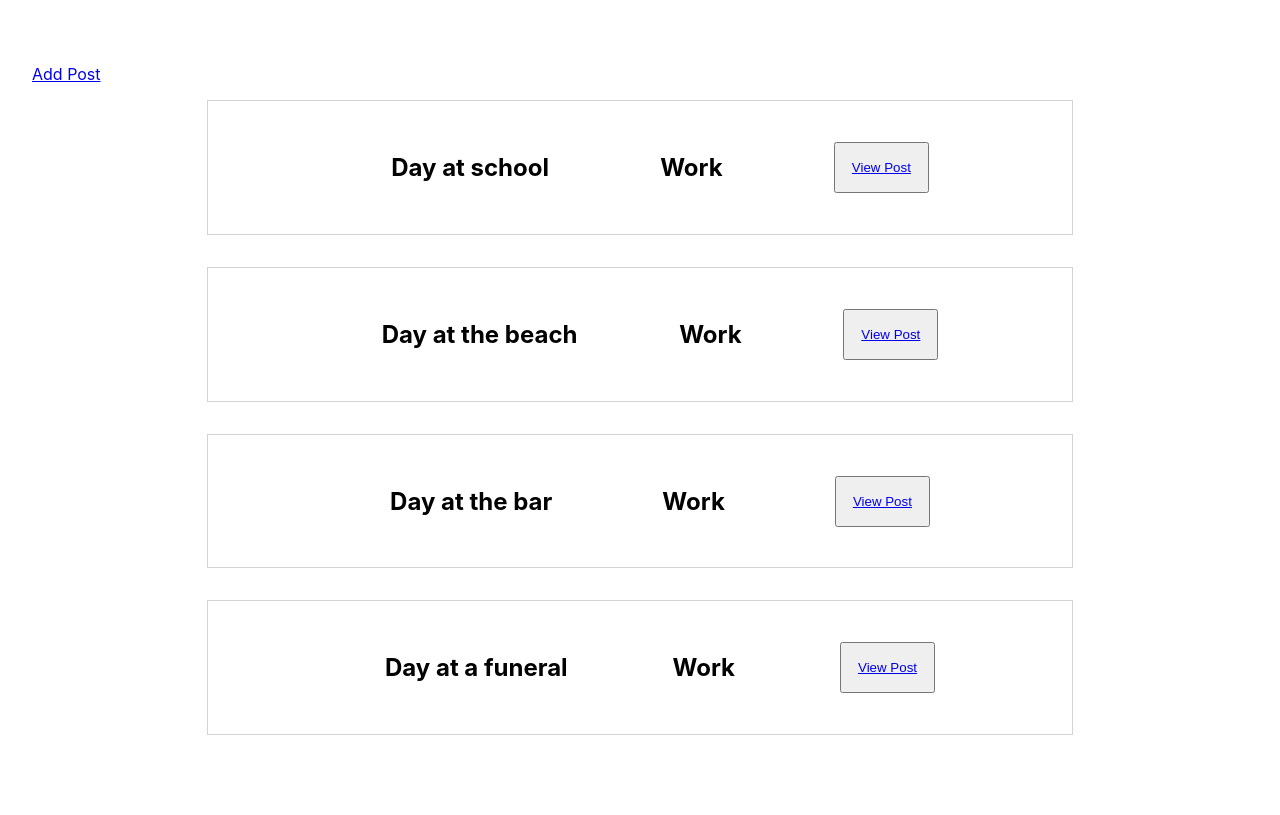
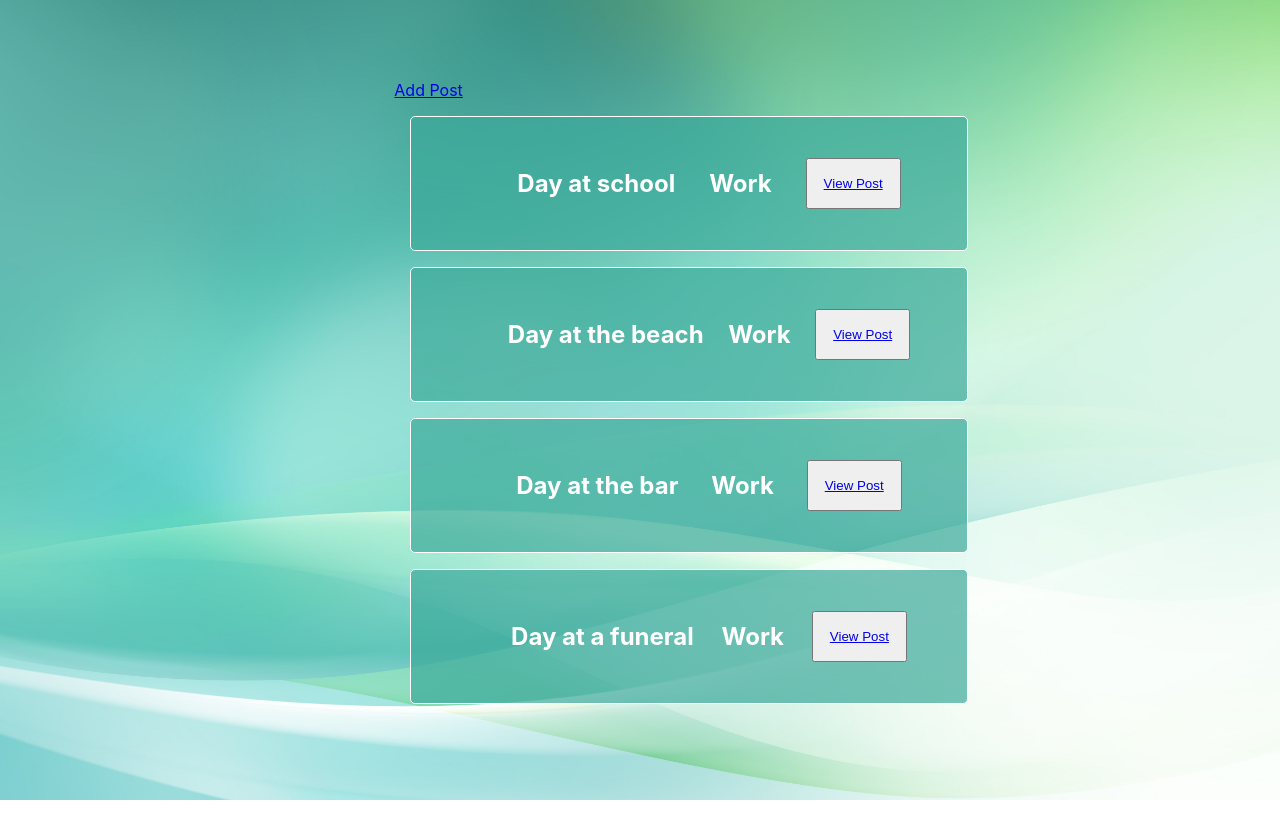
Before and after one commit to moscuet/Blog-Post_React, a React (Create React App) app: page / in a window 1280 px wide. Built offline with nearby package versions, Linux system fonts and the light colour scheme.

Commit message:
added all functionality

```diff
--- a/src/App.css
+++ b/src/App.css
@@ -1,27 +1,60 @@
+
 .App {
-  padding: 4rem 2rem;
+  min-height: 100vh;
+  display: flex;
+  align-items: center;
+  justify-content: center;
+  /*padding: 4rem 2rem;*/
+  background-image: url('./components/assets/imgs/back.jpg');
+  background-size: cover;
+  background-repeat: no-repeat;
+  background-position: center;
 }
+.content-wrapper {
+  padding: 1rem;
+  list-style: none;
 
-.App-logo {
-  height: 40vmin;
-  pointer-events: none;
 }
+/* .head {
+background-color: #fff;
+padding: 1rem;
+border-radius: 10px;
+margin-bottom: 2rem;
+}
+.text-box {
+  color: #e70971;
+  font-size: 120%;
+  font-weight: 900;
+  padding: 0.5rem;
 
+}
+.text-white {
+  color: #fff;
+  font-weight: 700;
+}
+.h1 {
+  margin: 2rem;
+  font-size: 400%;
+  width: 100%;
+  color: #e70971;
+} */
 .nav-links {
+  display: flex;
+  flex-direction: column;
+  align-items: center;
+  justify-content: space-between;
   list-style: none;
 }
-.posts-wrapper {
-  display: flex;
-  justify-content: space-around;
-  flex-direction: column;
-  align-items: center;
-  justify-content: center;
-
+.btn {
+  background-color: #fff;
+  color: rgb(61, 170, 155);
+  padding: 1rem;
+  font-size: 100%;
+  font-weight: 700;
+  border-radius: 1rem;
+  border-style: none;
+  cursor: pointer;
+  margin: 1rem;
+  text-transform: uppercase;
+  text-decoration: none;
 }
-
-
-.add-link {
-  border: 1px solid lightgray;
-  padding: 1.2rem;
-  background-color: lightskyblue;
-}
--- a/src/App.js
+++ b/src/App.js
@@ -23,7 +23,7 @@ class App extends Component {
     this.state = {
             posts: blogData
 
-            }
+          }
 
 
   }
@@ -38,32 +38,19 @@ class App extends Component {
     const unDeletedPosts = this.state.posts.filter((post) => post.id !== e.target.id)
     this.setState({posts: unDeletedPosts})
 
-
   }
 
-  handleChange = (e) => {
-    let {name, value, id} = e.target;
-    console.log(name, value, id)
-    this.setState({[name]: value})
+  editPost = (newPost,id) => {
+    const newPosts= this.state.posts.map( (post) => {
+     return post.id === id ? newPost:post
+    })
+    this.setState({posts:newPosts})
+    console.log(this.state.posts)
+    }
 
 
 
-
-  }
-
-  // editPost = (id, updatedPost) => {
-  //     const updatedPosts = this.state.posts.map((post) => {
-  //       if(post.id === id) {
-  //           return {...post, post: updatedPost }
-  //       }
-  //       return post
-  //     })
-  //     this.setState({posts: updatedPosts})
-  // }
-
   render() {
-    console.log(this.state.posts)
-    console.log(this.state)
 
     return  (
       <BrowserRouter>
@@ -73,8 +60,8 @@ class App extends Component {
             <Switch>
             <Route path="/addpost" component={(props)=><AddPost {...props} addPost={this.addPost}/>} />
             <Route path={`/viewpost/:id`} component={(props)=><ViewPost posts={this.state.posts} id={props.match.params.id} {...props}
-            deletePost={this.deletePost}/>}/>
-            <Route path={`/editpost/:id`} component={(props)=><EditPost posts={this.state.posts} id={props.match.params.id} handleChange={this.handleChange} />}/>
+            deletePost={this.deletePost} />}/>
+            <Route path={`/editpost/:id`} component={(props)=><EditPost {...props} posts={this.state.posts} id={props.match.params.id} editPost={this.editPost}/>}/>
             <Route path="/" component={()=><PostList posts={this.state.posts} />} />
             </Switch>
 
--- a/src/components/EditPost.js
+++ b/src/components/EditPost.js
@@ -1,6 +1,90 @@
-import React from 'react';
 import {NavLink} from 'react-router-dom';
+import React, { Component } from 'react'
+import './assets/style/form.css';
 
+
+class EditPost extends Component {
+    constructor(props) {
+        super(props)
+        this.state = {
+
+                post: {
+                   title: '',
+                   category: '',
+                   description: ''
+                 }
+
+        }
+
+
+    }
+
+     handleSubmit = (e) => {
+         e.preventDefault();
+         this.props.editPost(this.state.post, this.props.id);
+         this.props.history.push('/');
+
+
+     }
+
+    // handleSubmit= (e) => {
+    //     e.preventDefault();
+    //     const updatedPost = {...this.state.post}
+    //     this.props.editPost(this.props.id, updatedPost);
+    //     this.props.history.push('/');
+
+    // }
+    handleChange = (e) => {
+        let {name, value} = e.target;
+        const post = {...this.state.post,[name]: value}
+        this.setState({post})
+
+    }
+
+
+    componentDidMount(){
+        const {posts,id } = this.props
+        const filteredPosts = posts.filter((post) => {
+         return post.id === id
+     })
+     this.setState({post: filteredPosts[0]})
+    }
+    render() {
+
+
+        return (
+            <div>
+            <form onSubmit={this.handleSubmit} className="form">
+            <h1>Edit Post</h1>
+            <input type="text"
+            name="title"
+            value={this.state.post.title}
+            onChange={this.handleChange}/>
+
+            <input type="text"
+            name="category"
+            value={this.state.post.category}
+            onChange={this.handleChange}/>
+
+            <textarea type="text"
+            name="description"
+            value={this.state.post.description}
+            onChange={this.handleChange}/>
+
+            <div className="buttons-wrapper"></div>
+            <button>Save</button>
+            <NavLink to ="/"><button>Cancel</button></NavLink>
+
+
+        </form>
+            </div>
+        )
+    }
+}
+
+export default EditPost
+
+/*
 const EditPost = (props) => {
     let {posts, id} = props
     console.log(posts, id)
@@ -9,6 +93,7 @@ const EditPost = (props) => {
     const filteredPosts = posts.filter((post) => {
         return post.id === id
     })
+
     return (
         <div>
             <h1>Edit Post</h1>
@@ -25,11 +110,11 @@ const EditPost = (props) => {
 
             <textarea type="text"
             name="description"
-            value={filteredPosts[0].description}
+            defaultValue={filteredPosts[0].description}
             onChange={props.handleChange}/>
 
             <div className="buttons-wrapper"></div>
-            <button>Save</button>
+            <button id={id}>Save</button>
             <NavLink to ="/"><button>Cancel</button></NavLink>
 
 
@@ -37,4 +122,4 @@ const EditPost = (props) => {
     )
 }
 
-export default EditPost;
+export default EditPost;*/
--- a/src/components/ViewPost.js
+++ b/src/components/ViewPost.js
@@ -117,7 +117,7 @@ const ViewPost = (props) => {
                 <h1>{filteredPosts[0].description}</h1>
             <div className="buttons-wrapper">
 
-            <NavLink to={`/editpost/${id}`}> <button id={id}> Edit Post </button></NavLink>
+            <NavLink to={`/editpost/${id}`}> <button id={id} onClick={props.editPost}> Edit Post </button></NavLink>
             <NavLink to ='/'><button id={id} onClick={props.deletePost}>Delete</button></NavLink>
 
             </div>
--- a/src/components/assets/style/form.css
+++ b/src/components/assets/style/form.css
@@ -1,11 +1,13 @@
 .form {
     padding: 4rem 4rem;
+    margin: 2rem 0;
     display: flex;
     justify-content: center;
     align-items: center;
     flex-direction: column;
     line-height: 1.9;
-    border: 1px solid lightslategray;
+    border: 3px solid #fff;
+    border-radius: 10px;
 }
 
 .input-topics {
@@ -15,12 +17,12 @@
     align-items: center;
 }
 
+
 input {
     width: 35rem;
     padding: .9rem;
     margin-left: 1rem;
 }
-
 textarea {
     width: 50rem;
     height: 20rem;
--- a/src/components/assets/style/postitem.css
+++ b/src/components/assets/style/postitem.css
@@ -1,17 +1,26 @@
+
 .post-item__container {
+    display:flex;
+    flex-direction: column;
+    justify-content: space-between;
+    background-color: rgb(61, 170, 155, 0.7);
+    color: #fff;
     padding: 1rem 2rem;
-    border: 1px solid lightgray;
+    border: 1px solid #fff;
     margin: 1rem;
-    width: 50rem;
+    min-width: 100%;
+    border-bottom-left-radius: 5px;
+    border-bottom-right-radius: 5px;
+    border-top-left-radius: 5px;
+    border-top-right-radius: 5px;
+    cursor: pointer;
 }
-
 .post-item__wrapper {
     display: flex;
+    align-items: center;
     justify-content: space-evenly;
-    align-items: center;
     list-style: none;
 }
-
 .edit-link {
     border: 1px solid lightgray;
     padding: 1.2rem;
```
Also changed, not shown: src/components/assets/imgs/back.jpg (added).
